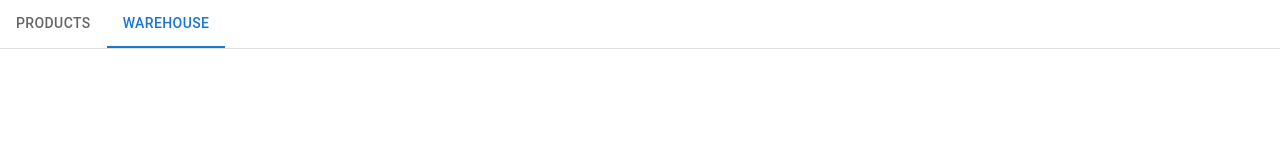
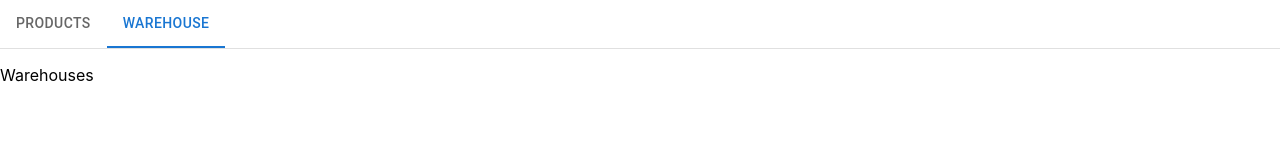
Before and after one commit to ricardobaumann/yara-fe, a React (Create React App) app: page / in a window 1280 px wide. Both pictures are taken after a click on the tab "WAREHOUSE". Shown: the top 160 px of the page. Built offline with nearby package versions, Linux system fonts and the light colour scheme; no server answers.

Commit message:
Warehouse View scaffold

```diff
--- a/src/App.tsx
+++ b/src/App.tsx
@@ -3,6 +3,7 @@ import './App.css';
 import {Box, Tab, Tabs} from "@mui/material";
 import ProductView from "./views/product";
 import {ApolloClient, ApolloProvider, InMemoryCache} from "@apollo/client";
+import WarehouseView from "./views/warehouse";
 
 const client = new ApolloClient({
   uri: 'http://localhost:4000/graphql',
@@ -31,6 +32,11 @@ function App() {
             <ProductView/>
           </>
       )}
+      {currentTabIndex === 1 && (
+          <>
+            <WarehouseView/>
+          </>
+      )}
     </ApolloProvider>
   </>
 }
--- a/src/views/product/index.tsx
+++ b/src/views/product/index.tsx
@@ -6,25 +6,6 @@ import {CREATE_PRODUCT, GET_PRODUCTS} from "../../graphschema/product";
 import ProductList from "../../components/product/list";
 import ProductForm from "../../components/product/form";
 import {ProductFormValues} from "../../components/product/form/types";
-
-interface Column {
-    id: 'productName' | 'productType';
-    label: string;
-    minWidth?: number;
-    align?: 'right';
-    format?: (value: number) => string;
-}
-
-const columns: readonly Column[] = [
-    { id: 'productName', label: 'ProductName', minWidth: 170 },
-    { id: 'productType', label: 'ProductType', minWidth: 100 },
-];
-
-interface ProductData {
-    productName: string;
-    productType: string;
-}
-
 
 const ProductView = () => {
 
--- /dev/null
+++ b/src/views/warehouse/index.tsx
@@ -0,0 +1,9 @@
+import React from "react";
+
+const WarehouseView = ()=> {
+    return <>
+        <p>Warehouses</p>
+    </>
+}
+
+export default WarehouseView
```
